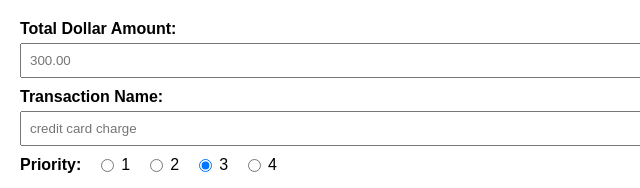
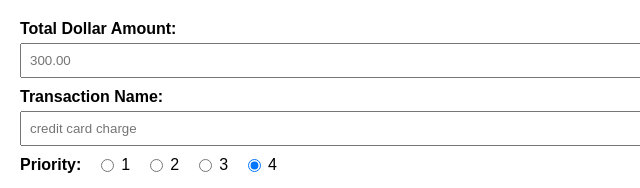
Before and after one commit to garrettheath4/installment, a plain HTML site: page index.html in a window 1280 px wide. Shown: the top 188 px of the page, 0-640 px from the left. Drawn offline with Linux system fonts and the light colour scheme.

Commit message:
Minor: Changed default priority from 3 to 4

```diff
--- a/index.html
+++ b/index.html
@@ -146,9 +146,9 @@ function copyToClipboard() {
     <label for="priority1">1</label>
     <input type="radio" id="priority2" name="priority" onchange="generateText()" value="2">
     <label for="priority2">2</label>
-    <input type="radio" id="priority3" name="priority" onchange="generateText()" value="3" checked>
+    <input type="radio" id="priority3" name="priority" onchange="generateText()" value="3">
     <label for="priority3">3</label>
-    <input type="radio" id="priority4" name="priority" onchange="generateText()" value="4">
+    <input type="radio" id="priority4" name="priority" onchange="generateText()" value="4" checked>
     <label for="priority4">4</label>
 </div>
 
```
